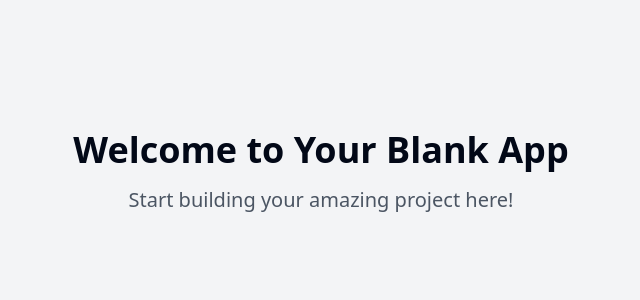
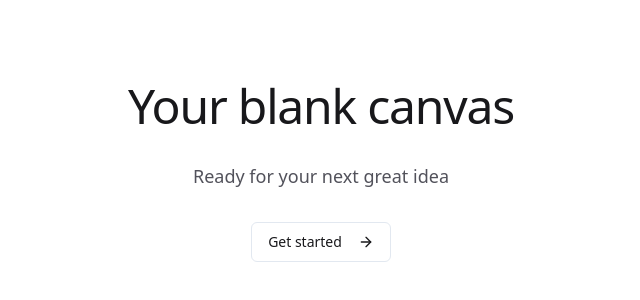
Before and after one commit to michelsomcl/vibe-financas-pro15, a React (Vite) app: page / in a window 1280 px wide. Shown: the part 228-528 px from the top of the page, without its empty margins (319-959 px from the left). Built offline with nearby package versions, Linux system fonts and the light colour scheme.

Commit message:
Create empty project
Initialize an empty project with no data.

```diff
--- a/package.json
+++ b/package.json
@@ -45,6 +45,7 @@
     "cmdk": "^1.0.0",
     "date-fns": "^3.6.0",
     "embla-carousel-react": "^8.3.0",
+    "framer-motion": "^12.12.1",
     "input-otp": "^1.2.4",
     "lucide-react": "^0.462.0",
     "next-themes": "^0.3.0",
--- a/src/pages/Index.tsx
+++ b/src/pages/Index.tsx
@@ -1,12 +1,47 @@
-// Update this page (the content is just a fallback if you fail to update the page)
+
+import { motion } from "framer-motion";
+import { Button } from "@/components/ui/button";
+import { ArrowRight } from "lucide-react";
 
 const Index = () => {
   return (
-    <div className="min-h-screen flex items-center justify-center bg-gray-100">
-      <div className="text-center">
-        <h1 className="text-4xl font-bold mb-4">Welcome to Your Blank App</h1>
-        <p className="text-xl text-gray-600">Start building your amazing project here!</p>
-      </div>
+    <div className="min-h-screen flex flex-col items-center justify-center bg-white text-zinc-900 p-6">
+      <motion.div
+        initial={{ opacity: 0, y: 20 }}
+        animate={{ opacity: 1, y: 0 }}
+        transition={{ duration: 0.8 }}
+        className="max-w-xl w-full text-center space-y-8"
+      >
+        <motion.h1
+          className="text-4xl sm:text-5xl font-light tracking-tight"
+          initial={{ opacity: 0 }}
+          animate={{ opacity: 1 }}
+          transition={{ delay: 0.3, duration: 0.8 }}
+        >
+          Your blank canvas
+        </motion.h1>
+
+        <motion.p
+          className="text-lg text-zinc-600 mt-4"
+          initial={{ opacity: 0 }}
+          animate={{ opacity: 1 }}
+          transition={{ delay: 0.5, duration: 0.8 }}
+        >
+          Ready for your next great idea
+        </motion.p>
+
+        <motion.div
+          initial={{ opacity: 0 }}
+          animate={{ opacity: 1 }}
+          transition={{ delay: 0.7, duration: 0.8 }}
+          className="mt-8"
+        >
+          <Button variant="outline" className="group">
+            Get started
+            <ArrowRight className="ml-2 h-4 w-4 transition-transform group-hover:translate-x-1" />
+          </Button>
+        </motion.div>
+      </motion.div>
     </div>
   );
 };
```
Also changed, not shown: 1 other file (tests, documents, lock files or other folders).
